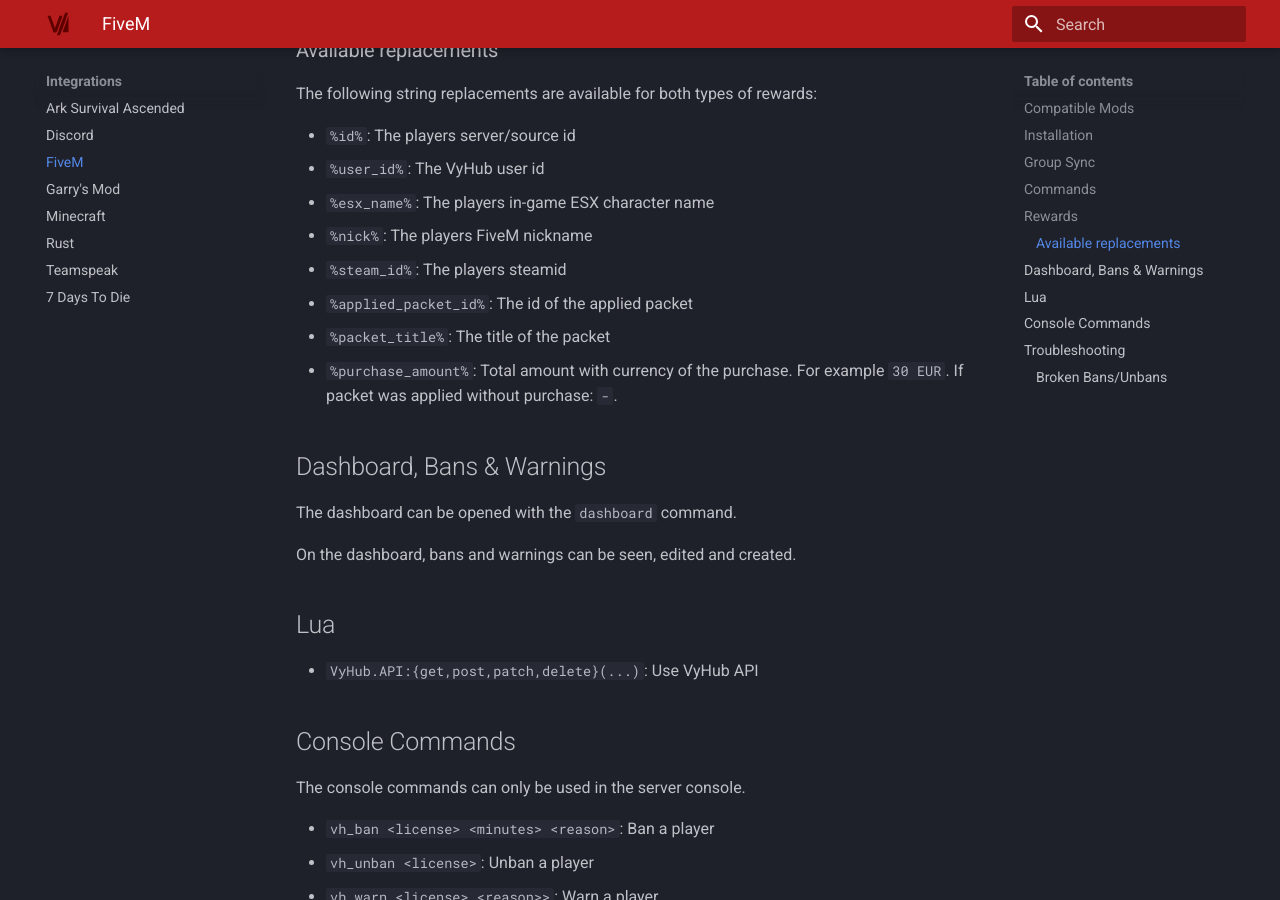
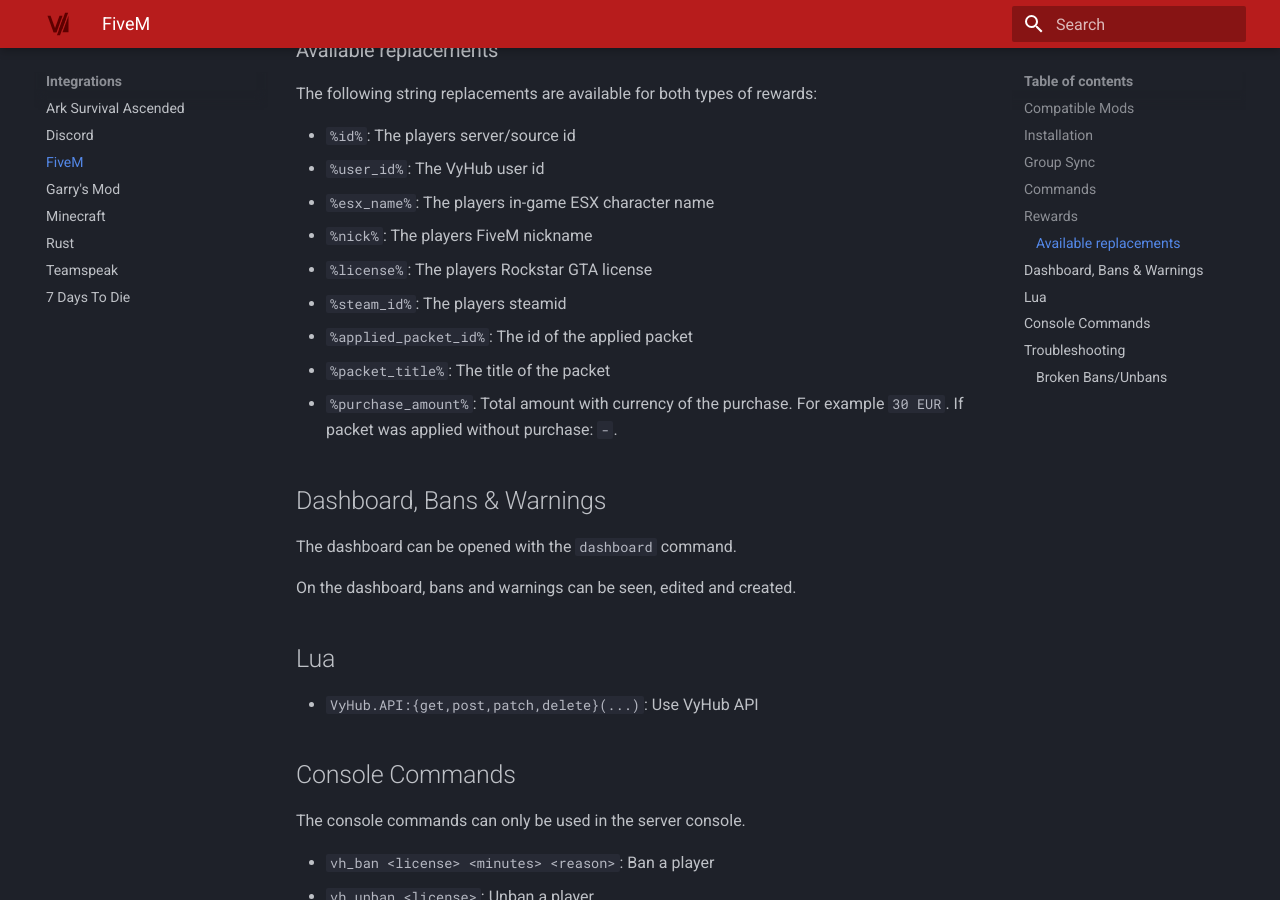
Before and after one commit to nyx-project/vyhub-documentation, an MkDocs documentation site: the page built from docs/game/fivem.md, in a window 1280 px wide and 900 px high, scrolled down 1201 px. Built offline with MkDocs 1.6.1 and Material for MkDocs 9.7.7, drawn with Linux system fonts in a browser that asks for light colours; the version menu is left out.

Commit message:
Add license as string replacement

```diff
--- a/docs/game/fivem.md
+++ b/docs/game/fivem.md
@@ -40,6 +40,7 @@
 - `%user_id%`: The VyHub user id
 - `%esx_name%`: The players in-game ESX character name
 - `%nick%`: The players FiveM nickname
+- `%license%`: The players Rockstar GTA license
 - `%steam_id%`: The players steamid
 - `%applied_packet_id%`: The id of the applied packet
 - `%packet_title%`: The title of the packet
```
